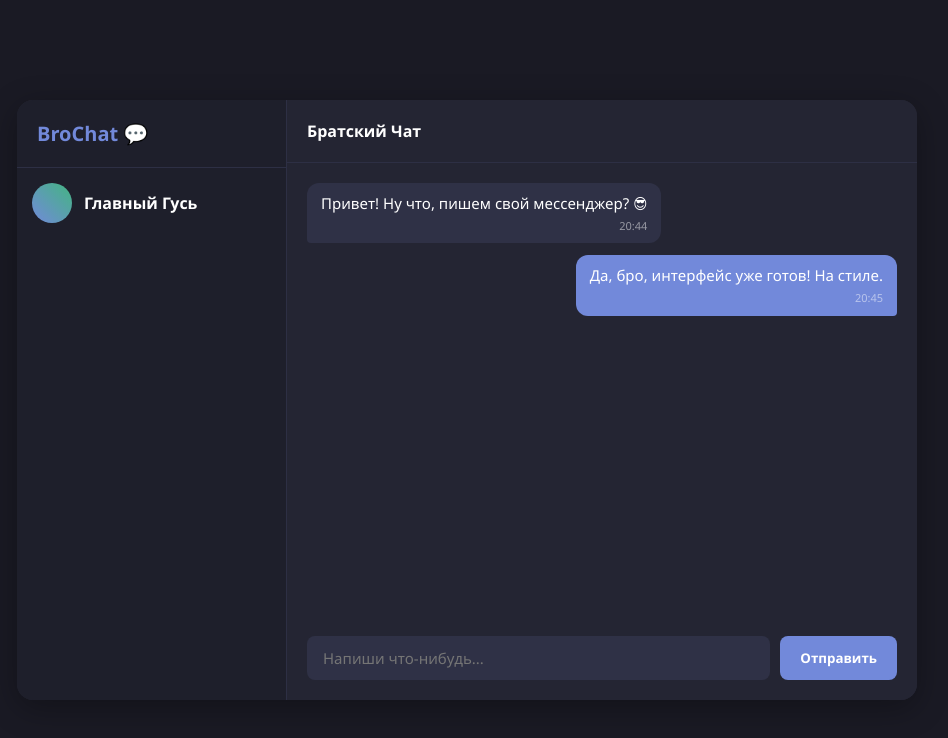
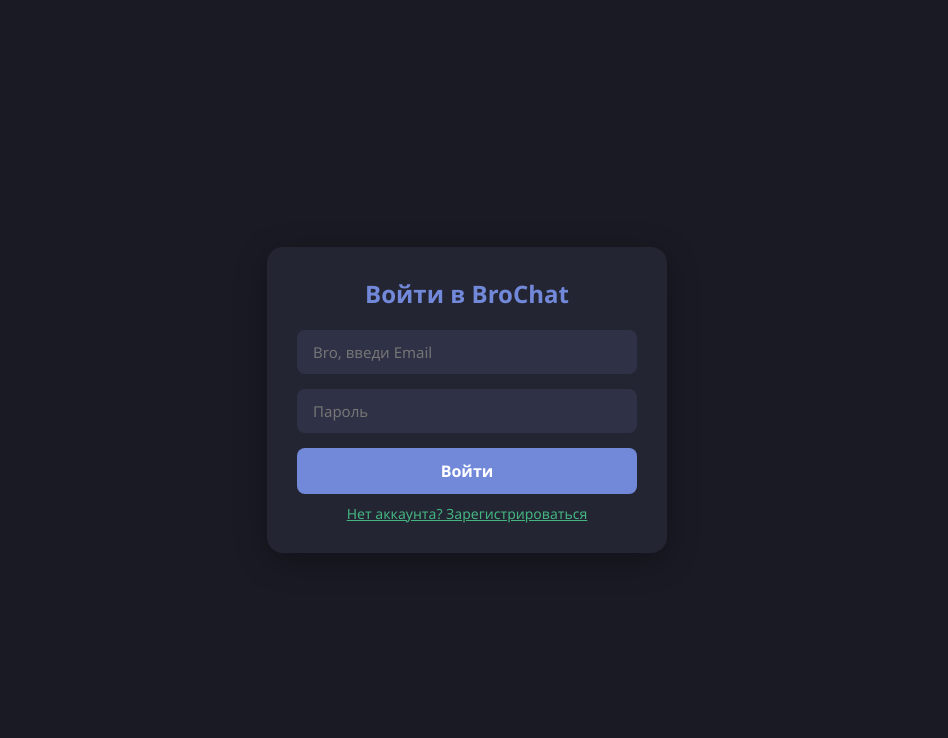
Before and after one commit to H1SM3/BroMessage, a plain HTML site: page index.html in a window 1280 px wide. Shown: the whole page, without its empty margins (173-1121 px from the left). Drawn offline with Linux system fonts and the light colour scheme.

Commit message:
Update index.html

```diff
--- a/index.html
+++ b/index.html
@@ -3,7 +3,7 @@
 <head>
     <meta charset="UTF-8">
     <meta name="viewport" content="width=device-width, initial-scale=1.0">
-    <title>BroChat</title>
+    <title>BroChat - Авторизация</title>
     <style>
         * {
             margin: 0;
@@ -21,9 +21,61 @@
             height: 100vh;
         }
 
-        /* Главный контейнер мессенджера */
+        /* Окно авторизации */
+        .auth-container {
+            width: 400px;
+            background-color: #242533;
+            padding: 30px;
+            border-radius: 16px;
+            box-shadow: 0 8px 32px rgba(0, 0, 0, 0.3);
+            text-align: center;
+        }
+
+        .auth-container h2 {
+            color: #7289da;
+            margin-bottom: 20px;
+        }
+
+        .auth-input {
+            width: 100%;
+            background-color: #2f3146;
+            border: none;
+            outline: none;
+            padding: 12px 16px;
+            border-radius: 8px;
+            color: #fff;
+            font-size: 15px;
+            margin-bottom: 15px;
+        }
+
+        .auth-btn {
+            width: 100%;
+            background-color: #7289da;
+            border: none;
+            color: white;
+            padding: 12px;
+            border-radius: 8px;
+            cursor: pointer;
+            font-weight: bold;
+            font-size: 16px;
+            transition: background 0.2s;
+            margin-bottom: 10px;
+        }
+
+        .auth-btn:hover {
+            background-color: #5b73c7;
+        }
+
+        .toggle-auth {
+            font-size: 14px;
+            color: #43b581;
+            cursor: pointer;
+            text-decoration: underline;
+        }
+
+        /* Главный контейнер мессенджера (скрыт по дефолту) */
         .messenger-container {
-            display: flex;
+            display: none;
             width: 900px;
             height: 600px;
             background-color: #242533;
@@ -32,7 +84,6 @@
             box-shadow: 0 8px 32px rgba(0, 0, 0, 0.3);
         }
 
-        /* Левая панель - список чатов */
         .sidebar {
             width: 30%;
             background-color: #1e1f2b;
@@ -49,10 +100,7 @@
             color: #7289da;
         }
 
-        .chat-list {
-            flex: 1;
-            overflow-y: auto;
-        }
+        .chat-list { flex: 1; overflow-y: auto; }
 
         .chat-item {
             display: flex;
@@ -62,9 +110,7 @@
             transition: background 0.2s;
         }
 
-        .chat-item:hover {
-            background-color: #2d2f44;
-        }
+        .chat-item:hover { background-color: #2d2f44; }
 
         .avatar {
             width: 40px;
@@ -74,12 +120,7 @@
             margin-right: 12px;
         }
 
-        /* Правая часть - окно чата */
-        .chat-window {
-            width: 70%;
-            display: flex;
-            flex-direction: column;
-        }
+        .chat-window { width: 70%; display: flex; flex-direction: column; }
 
         .chat-header {
             padding: 20px;
@@ -97,7 +138,6 @@
             gap: 12px;
         }
 
-        /* Стили сообщений */
         .message {
             max-width: 70%;
             padding: 10px 14px;
@@ -107,19 +147,9 @@
             word-wrap: break-word;
         }
 
-        .message.incoming {
-            background-color: #2f3146;
-            align-self: flex-start;
-            border-bottom-left-radius: 4px;
-        }
+        .message.incoming { background-color: #2f3146; align-self: flex-start; border-bottom-left-radius: 4px; }
+        .message.outgoing { background-color: #7289da; align-self: flex-end; border-bottom-right-radius: 4px; }
 
-        .message.outgoing {
-            background-color: #7289da;
-            align-self: flex-end;
-            border-bottom-right-radius: 4px;
-        }
-
-        /* Поле ввода */
         .input-area {
             padding: 20px;
             background-color: #242533;
@@ -149,15 +179,20 @@
             transition: background 0.2s;
         }
 
-        .send-btn:hover {
-            background-color: #5b73c7;
-        }
+        .send-btn:hover { background-color: #5b73c7; }
     </style>
 </head>
 <body>
 
-    <div class="messenger-container">
-        <!-- Боковое меню -->
+    <div class="auth-container" id="authBox">
+        <h2 id="authTitle">Войти в BroChat</h2>
+        <input type="email" class="auth-input" id="authEmail" placeholder="Bro, введи Email">
+        <input type="password" class="auth-input" id="authPassword" placeholder="Пароль">
+        <button class="auth-btn" id="authBtn">Войти</button>
+        <div class="toggle-auth" id="toggleAuth">Нет аккаунта? Зарегистрироваться</div>
+    </div>
+
+    <div class="messenger-container" id="messengerBox">
         <div class="sidebar">
             <div class="sidebar-header">BroChat 💬</div>
             <div class="chat-list">
@@ -170,47 +205,102 @@
             </div>
         </div>
 
-        <!-- Окно чата -->
         <div class="chat-window">
             <div class="chat-header">Братский Чат</div>
-
-            <div class="messages-area">
+            <div class="messages-area" id="messagesArea">
                 <div class="message incoming">
-                    <div class="message-text">Привет! Ну что, пишем свой мессенджер? 😎</div>
-                    <div style="font-size: 11px; color: rgba(255,255,255,0.5); text-align: right; margin-top: 4px;">20:44</div>
-                </div>
-                <div class="message outgoing">
-                    <div class="message-text">Да, бро, интерфейс уже готов! На стиле.</div>
-                    <div style="font-size: 11px; color: rgba(255,255,255,0.5); text-align: right; margin-top: 4px;">20:45</div>
+                    <div class="message-text">Привет! Успешно авторизовался, Бро! 😎</div>
                 </div>
             </div>
 
             <div class="input-area">
-                <input type="text" class="message-input" placeholder="Напиши что-нибудь...">
-                <button class="send-btn">Отправить</button>
+                <input type="text" class="message-input" id="messageInput" placeholder="Напиши что-нибудь...">
+                <button class="send-btn" id="sendBtn">Отправить</button>
             </div>
         </div>
     </div>
 
-    <!-- Скрипт логики, времени и статуса печати -->
-    <script>
-        const sendBtn = document.querySelector('.send-btn');
-        const messageInput = document.querySelector('.message-input');
-        const messagesArea = document.querySelector('.messages-area');
+    <script type="module">
+        import { initializeApp } from "https://www.gstatic.com/firebasejs/10.8.0/firebase-app.js";
+        import { getAuth, createUserWithEmailAndPassword, signInWithEmailAndPassword } from "https://www.gstatic.com/firebasejs/10.8.0/firebase-auth.js";
 
-        // Получение текущего времени в формате ЧЧ:ММ
+        // Твои данные из консоли на фото:
+        const firebaseConfig = {
+            apiKey: "AIzaSyD_eF_UR7lGXbXlHdroAGYPDfAbdézX27g",
+            authDomain: "brochat-ce389.firebaseapp.com",
+            projectId: "brochat-ce389",
+            storageBucket: "brochat-ce389.appspot.com",
+            messagingSenderId: "856173025113",
+            appId: "1:856173025113:web:c3910728e5195a62db5e48"
+        };
+
+        // Запуск Firebase
+        const app = initializeApp(firebaseConfig);
+        const auth = getAuth(app);
+
+        const authBox = document.getElementById('authBox');
+        const messengerBox = document.getElementById('messengerBox');
+        const authTitle = document.getElementById('authTitle');
+        const authBtn = document.getElementById('authBtn');
+        const toggleAuth = document.getElementById('toggleAuth');
+
+        const emailInput = document.getElementById('authEmail');
+        const passwordInput = document.getElementById('authPassword');
+
+        const sendBtn = document.getElementById('sendBtn');
+        const messageInput = document.getElementById('messageInput');
+        const messagesArea = document.getElementById('messagesArea');
+
+        let isSignUp = false;
+
+        toggleAuth.addEventListener('click', () => {
+            isSignUp = !isSignUp;
+            if (isSignUp) {
+                authTitle.textContent = "Регистрация в BroChat";
+                authBtn.textContent = "Создать аккаунт";
+                toggleAuth.textContent = "Уже есть аккаунт? Войти";
+            } else {
+                authTitle.textContent = "Войти в BroChat";
+                authBtn.textContent = "Войти";
+                toggleAuth.textContent = "Нет аккаунта? Зарегистрироваться";
+            }
+        });
+
+        authBtn.addEventListener('click', async () => {
+            const email = emailInput.value.trim();
+            const password = passwordInput.value.trim();
+
+            if (!email || !password) {
+                alert("Бро, заполни все поля!");
+                return;
+            }
+
+            try {
+                if (isSignUp) {
+                    await createUserWithEmailAndPassword(auth, email, password);
+                    alert("Аккаунт успешно создан, Гусь! Вход выполнен.");
+                } else {
+                    await signInWithEmailAndPassword(auth, email, password);
+                }
+
+                authBox.style.display = 'none';
+                messengerBox.style.display = 'flex';
+
+            } catch (error) {
+                console.error(error);
+                alert("Ошибка авторизации: " + error.message);
+            }
+        });
+
+        // Чат-логика
         function getCurrentTime() {
             const now = new Date();
-            const hours = String(now.getHours()).padStart(2, '0');
-            const minutes = String(now.getMinutes()).padStart(2, '0');
-            return `${hours}:${minutes}`;
+            return `${String(now.getHours()).padStart(2, '0')}:${String(now.getMinutes()).padStart(2, '0')}`;
         }
 
-        // Создание элемента сообщения
         function createMessageElement(text, type) {
             const messageDiv = document.createElement('div');
             messageDiv.classList.add('message', type);
-
             messageDiv.innerHTML = `
                 <div class="message-text">${text}</div>
                 <div style="font-size: 11px; color: rgba(255,255,255,0.5); text-align: right; margin-top: 4px;">${getCurrentTime()}</div>
@@ -218,12 +308,10 @@
             return messageDiv;
         }
 
-        // Функция отправки сообщений
         function sendMessage() {
             const text = messageInput.value.trim();
             if (text === '') return;
 
-            // Добавляем твое сообщение в чат
             const messageDiv = createMessageElement(text, 'outgoing');
             messagesArea.appendChild(messageDiv);
 
@@ -231,32 +319,24 @@
             messageInput.focus();
             messagesArea.scrollTop = messagesArea.scrollHeight;
 
-            // Создаем индикатор "Гусь печатает..."
             const typingIndicator = document.createElement('div');
             typingIndicator.style.cssText = "color: #7289da; font-size: 14px; font-style: italic; align-self: flex-start; margin-left: 5px;";
             typingIndicator.textContent = "Главный Гусь печатает...";
             messagesArea.appendChild(typingIndicator);
             messagesArea.scrollTop = messagesArea.scrollHeight;
 
-            // Имитируем задержку ответа
             setTimeout(() => {
-                typingIndicator.remove(); // Удаляем надпись про печать
-
-                // Добавляем ответ бота
+                typingIndicator.remove();
                 const replyDiv = createMessageElement(`Гусь, я принял твое сообщение: "${text}"!`, 'incoming');
                 messagesArea.appendChild(replyDiv);
                 messagesArea.scrollTop = messagesArea.scrollHeight;
             }, 1500);
         }
 
-        // Слушаем кнопки
         sendBtn.addEventListener('click', sendMessage);
         messageInput.addEventListener('keydown', (event) => {
-            if (event.key === 'Enter') {
-                sendMessage();
-            }
+            if (event.key === 'Enter') sendMessage();
         });
     </script>
-
 </body>
 </html>
```
